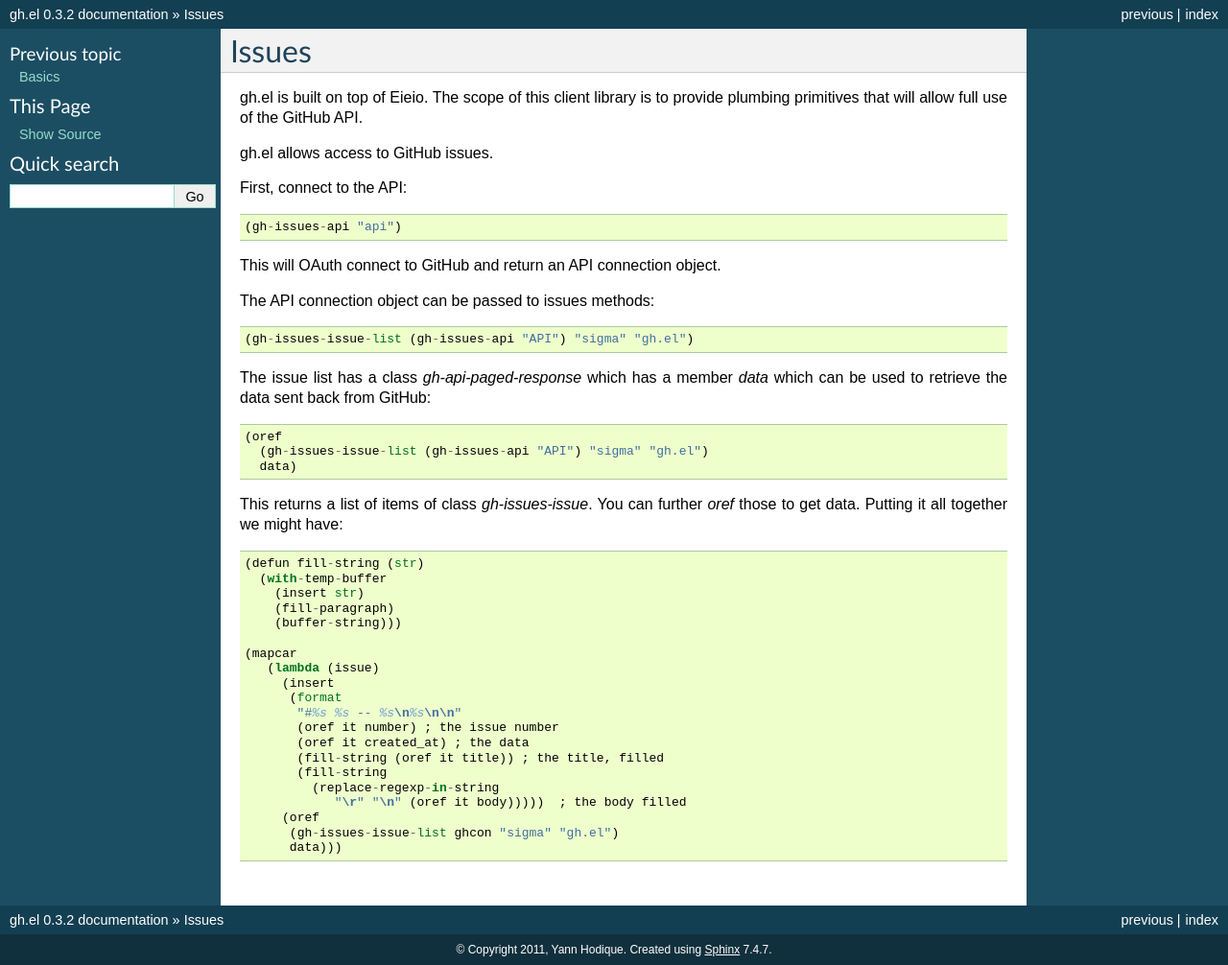
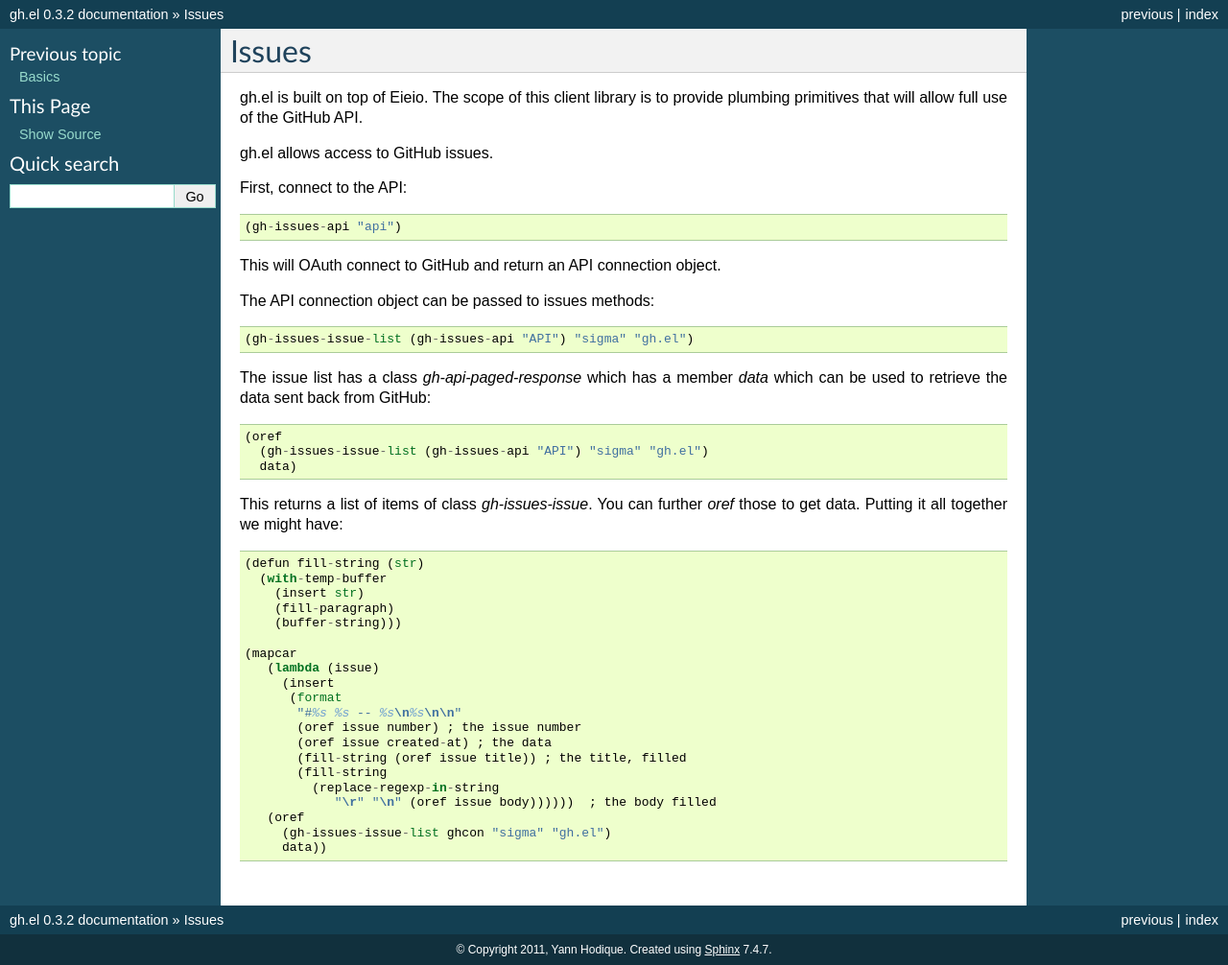
Before and after one commit to sigma/gh.el, a Sphinx documentation site: the page built from docs/source/issues.rst, in a window 1280 px wide. Shown: the whole page at 96% size. Built offline with Sphinx 7.4.7, drawn with Linux system fonts in a browser that asks for light colours.

Commit message:
Fix gh-issues-api code example

```diff
--- a/docs/source/issues.rst
+++ b/docs/source/issues.rst
@@ -40,12 +40,12 @@ further `oref` those to get data. Putting it all together we might have::
        (insert
         (format
          "#%s %s -- %s\n%s\n\n"
-         (oref it number) ; the issue number
-         (oref it created_at) ; the data
-         (fill-string (oref it title)) ; the title, filled
+         (oref issue number) ; the issue number
+         (oref issue created-at) ; the data
+         (fill-string (oref issue title)) ; the title, filled
          (fill-string
            (replace-regexp-in-string
-              "\r" "\n" (oref it body)))))  ; the body filled
-       (oref
-        (gh-issues-issue-list ghcon "sigma" "gh.el")
-        data)))
+              "\r" "\n" (oref issue body))))))  ; the body filled
+     (oref
+       (gh-issues-issue-list ghcon "sigma" "gh.el")
+       data))
```
